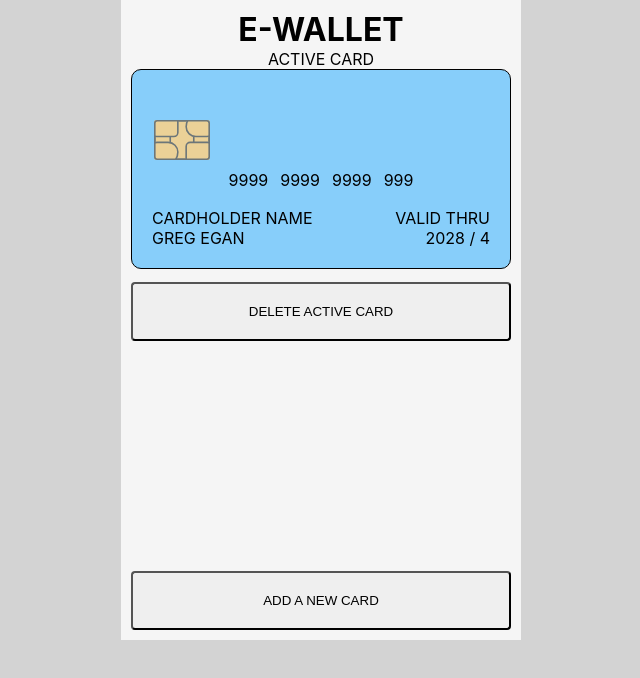
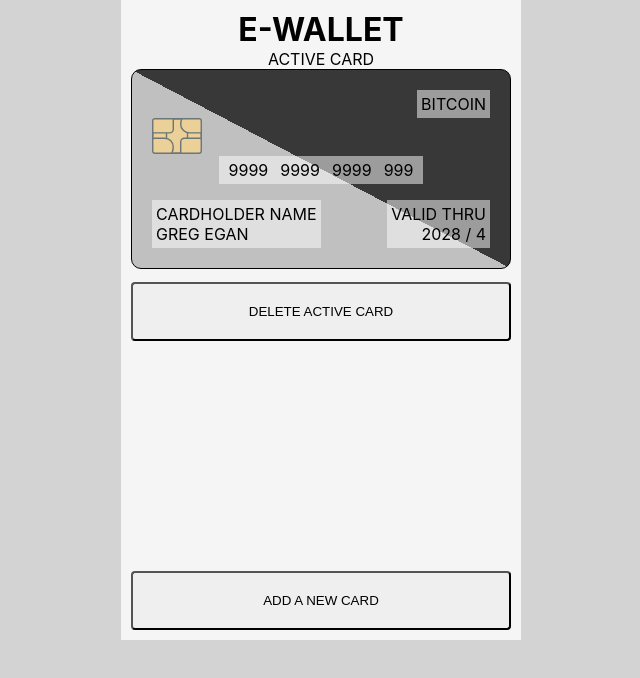
Before and after one commit to LXDamm/ec-react-exam2-ewallet, a React (Create React App) app: page /cards in a window 1280 px wide. Shown: the top 678 px of the page, without its empty margins (319-959 px from the left). Built offline with nearby package versions, Linux system fonts and the light colour scheme.

Commit message:
done, do last tests

```diff
--- a/src/components/Card.scss
+++ b/src/components/Card.scss
@@ -2,12 +2,8 @@
     position: relative;
     width: 100%;
     height: 200px;
+    border-radius: 10px;
     background-color: silver;
-    border-radius: 10px;
-    background-image: url(../assets/chip.svg);
-    background-position: 20px 50px;
-    background-size: 60px 40px;
-    background-repeat: no-repeat;
     border: 1px solid black;
 }
 
@@ -26,9 +22,14 @@
     text-align: right;
 }
 
+.card-cardnumber span, .card-cardholder, .card-validthru, .card-vendor {
+    padding: 4px;
+    background: rgba(255, 255, 255, 0.5);
+}
+
 .card-cardnumber {
     position: relative;
-    top: 100px;
+    top: 90px;
 }
 
 .card-cardholder {
@@ -43,20 +44,40 @@
     right: 20px;
 }
 
+.card-vendor {
+    position: absolute;
+    top: 20px;
+    right: 20px;
+}
+
+.card-chip-wrapper {
+    position: absolute;
+    left: 20px;
+    top: 48px;
+    width: 50px;
+    height: 36px;
+}
+
+.card-chip {
+    width: 50px;
+    height: 36px;
+    background-image: url(../assets/chip.svg);
+}
+
 .bitcoin {
-    background-color: lightskyblue;
+    background: linear-gradient(to bottom left, #383838 50%, silver 50%);
 }
 
 .mastercard {
-    background-color: red;
+    background: linear-gradient(to bottom left, #f79e1b 50%, #c40017 50%);
 }
 
 .visa {
-    background-color: blue;
+    background: linear-gradient(to bottom left, #00549a 50%, #f2a119 50%);
 }
 
 .dogecoin {
-    background-color: #ffb54e;
+    background: linear-gradient(to bottom left, #f0f7cf 50%, #c17900 50%);
 }
 
 .card-stack {
--- a/src/components/Card.tsx
+++ b/src/components/Card.tsx
@@ -4,6 +4,12 @@ export default function Card(props: any) {
     const { cardNumber, cardHolder, validThru, cardVendor } = props;
     return (
         <div className={`Card ${cardVendor}`}>
+            <div className="card-vendor">
+                <p>{cardVendor}</p>
+            </div>
+            <div className="card-chip-wrapper">
+                <div className="card-chip"  />
+            </div>
             <div className="card-cardnumber">
                 <span>
                     <p>{cardNumber.substr(0, 4)}</p>
--- a/src/components/CardStack.tsx
+++ b/src/components/CardStack.tsx
@@ -9,21 +9,18 @@ function CardStack(props: any) {
     const activeCardNumber = typedUseSelector((state: AppState) => {
         return state.cardsStack.activeCardNumber;
     });
+    const cardList = props.cards.filter((item: ICard) => {
+        return item.cardNumber !== activeCardNumber;
+    }).map((filteredItem: ICard, index: any) => {
+        return <li key={filteredItem.toString()} className={`card-wrapper card-offset-${index}`} onClick={() => handleClick(filteredItem.cardNumber)}><Card cardNumber={filteredItem.cardNumber} cardHolder={filteredItem.cardHolder} validThru={filteredItem.validThru as ValidDate} ccv={filteredItem.ccv} cardVendor={filteredItem.vendor} />
+            </li>
+    });
     const handleClick = (cardNumber: string) => {
         dispatch(setActiveCard(cardNumber));
-    }
+    };
     return (
         <ul className="card-stack">
-            {
-                props.cards.filter((item: ICard) => {
-                    return item.cardNumber !== activeCardNumber;
-                }).map((filteredItem: ICard, i: any) => {
-                    return <>
-                        <li key={i} className={`card-wrapper card-offset-${i}`} onClick={() => handleClick(filteredItem.cardNumber) }><Card cardNumber={filteredItem?.cardNumber} cardHolder={filteredItem?.cardHolder} validThru={filteredItem?.validThru as ValidDate} ccv={filteredItem?.ccv} cardVendor={filteredItem?.vendor} />
-                        </li>
-                    </>
-                })
-            }
+            {cardList}
         </ul>
     );
 }
--- a/src/redux/cardsSlice.ts
+++ b/src/redux/cardsSlice.ts
@@ -25,7 +25,6 @@ const cardsSlice = createSlice({
             }
         },
         setActiveCard: (state, action) => {
-            console.log(action.payload);
             state.activeCardNumber = action.payload;
         },
         deleteActiveCard: (state) => {
```
